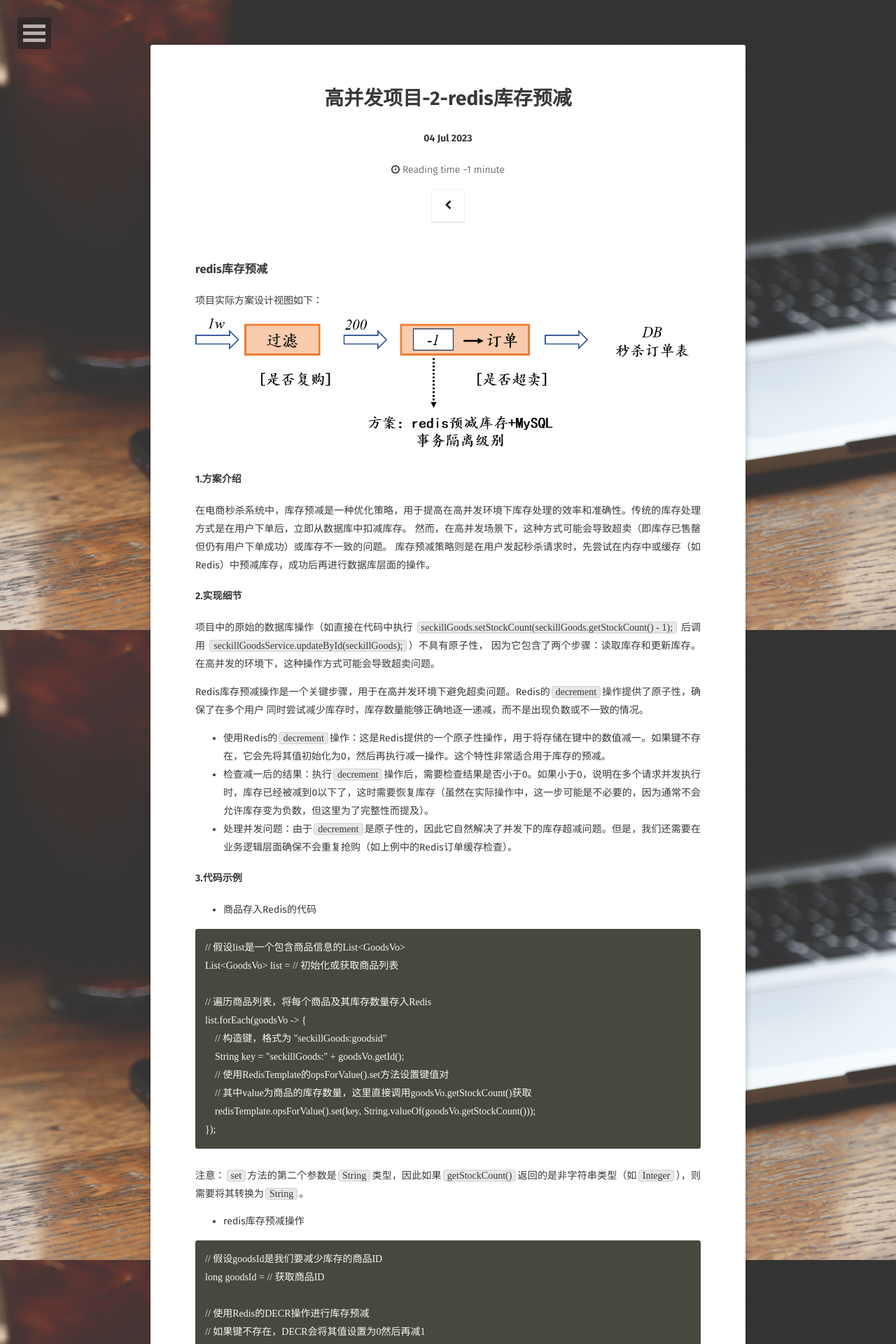
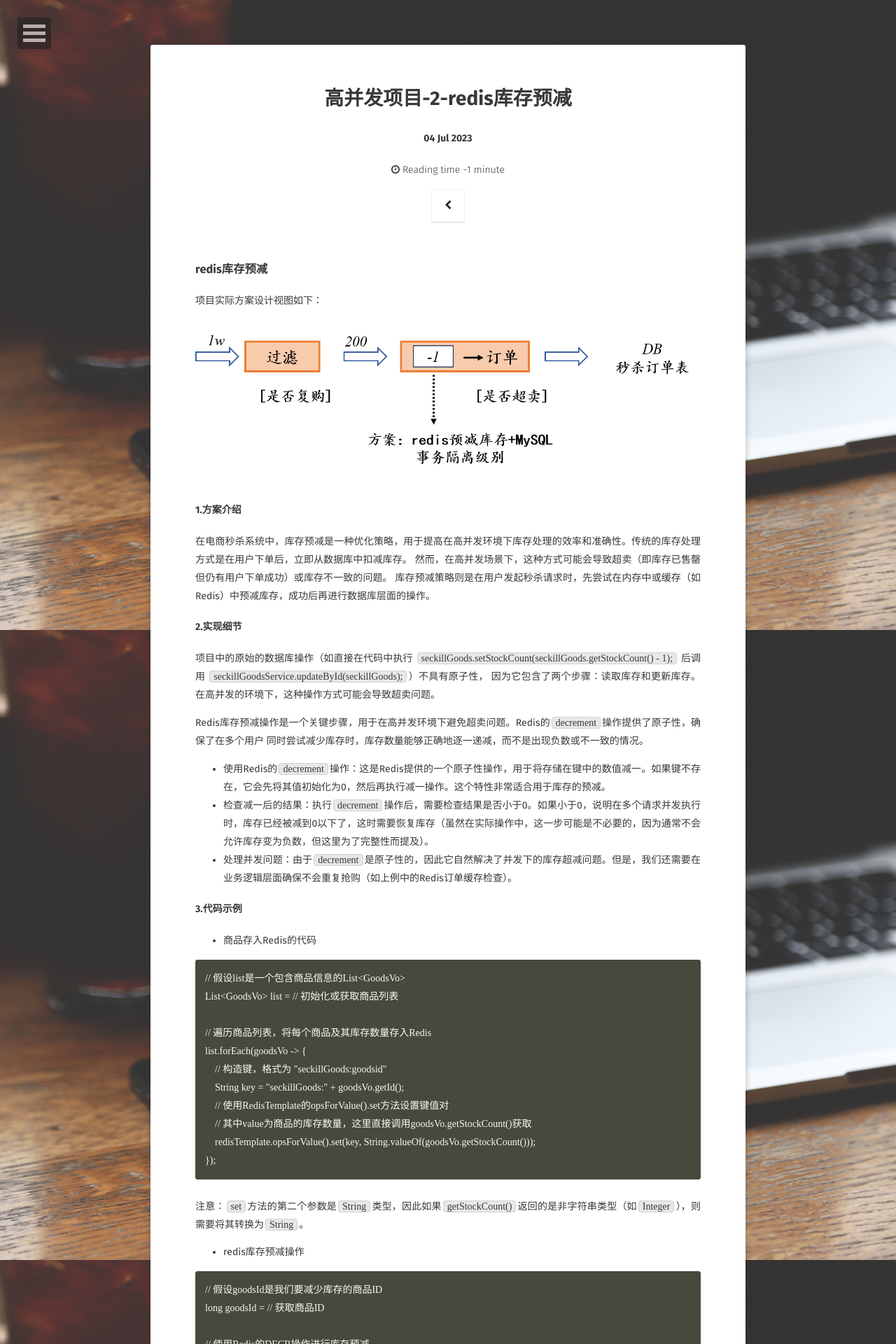
Before and after one commit to xubin2000/xubin2000.github.io, a Jekyll site: the page built from _posts/2023-07-04-redis库存预减.md, in a window 1280 px wide. Shown: the top 1920 px of the page at 70% size. Built offline with Jekyll 4.4.1, drawn with Linux system fonts in a browser that asks for light colours; some web fonts are replaced.

Commit message:
Update 2023-07-04-redis库存预减.md

```diff
--- a/_posts/2023-07-04-redis库存预减.md
+++ b/_posts/2023-07-04-redis库存预减.md
@@ -10,7 +10,11 @@ comments: false
 ---
 ### redis库存预减
 项目实际方案设计视图如下：
-![template preview](https://github.com/xubin2000/xubin2000.github.io/blob/main/assets/img/picture/redis.png)
+
+<figure>
+	<a href="../assets/img/picture/redis.png"><img src="../assets/img/picture/redis.png"></a>
+</figure>
+
 #### 1.方案介绍
 在电商秒杀系统中，库存预减是一种优化策略，用于提高在高并发环境下库存处理的效率和准确性。传统的库存处理方式是在用户下单后，立即从数据库中扣减库存。
 然而，在高并发场景下，这种方式可能会导致超卖（即库存已售罄但仍有用户下单成功）或库存不一致的问题。
```
